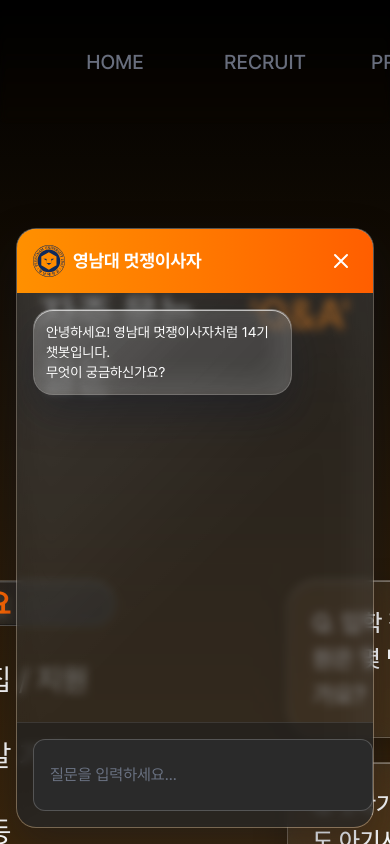
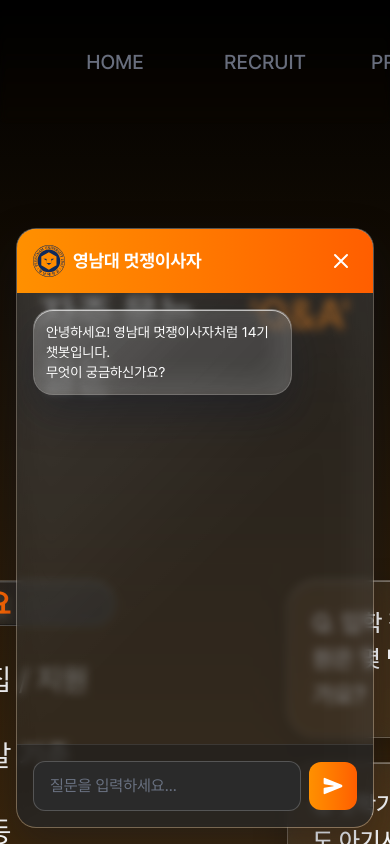
Before and after one commit to chominseo0723/yu-likelion-14th-homepage, a React (Vite) app: page /qanda in a window 390 px wide. Both pictures are taken after a click on the button 330 px from the left and 792 px from the top of the page. Built offline with nearby package versions, Linux system fonts and the light colour scheme; a web font is replaced by a local one.

Commit message:
feat: 모바일 챗봇 보내기 버튼 및 화면 조정

```diff
--- a/package.json
+++ b/package.json
@@ -14,6 +14,7 @@
     "openai": "^6.18.0",
     "react": "^19.2.0",
     "react-dom": "^19.2.0",
+    "react-icons": "^5.5.0",
     "react-router-dom": "^7.12.0",
     "tailwindcss": "^4.1.18"
   },
--- a/src/components/Chatbot/Chatbot.jsx
+++ b/src/components/Chatbot/Chatbot.jsx
@@ -2,6 +2,7 @@ import React, { useState, useRef, useEffect } from "react";
 import { QNA_DATA, CHATBOT_ONLY_QNA } from "../../data/qnaData";
 import OpenAI from "openai";
 import likelionLogo from "../../assets/likelion_logo_chatbot.svg";
+import { IoSend } from "react-icons/io5";
 const MIN_KEYWORD_LENGTH = 1;
 const MESSAGE_DELAY_MS = 500;
 const HEADER_CLEARANCE_PX = 120;
@@ -484,7 +485,7 @@ const [messages, setMessages] = useState([
 
             {/* 입력 영역 */}
             <div className="p-4 bg-[#1a1a1a]/80 border-t border-white/10">
-              <div className="flex gap-2">
+              <div className="flex gap-2 items-center">
                 <input
                   type="text"
                   value={inputValue}
@@ -495,14 +496,18 @@ const [messages, setMessages] = useState([
                           border border-white/20
                           focus:outline-none focus:border-[#FF9000]
                           placeholder-gray-500
-                          transition-all"
+                          transition-all min-w-0"
                 />
                 <button
                   onClick={handleSend}
-                  className="bg-gradient-to-r from-[#FF9000] to-[#FF5E00] text-white px-6 py-3 rounded-xl
-                          hover:shadow-lg transition-all duration-300 font-semibold"
+                  className="bg-gradient-to-r from-[#FF9000] to-[#FF5E00] text-white
+                          w-12 h-12 flex-shrink-0 rounded-xl
+                          hover:shadow-lg transition-all duration-300
+                          flex items-center justify-center
+                          active:scale-95"
+                  aria-label="전송"
                 >
-                  전송
+                  <IoSend className="w-5 h-5" />
                 </button>
               </div>
             </div>
```
Also changed, not shown: 1 other file (tests, documents, lock files or other folders).
